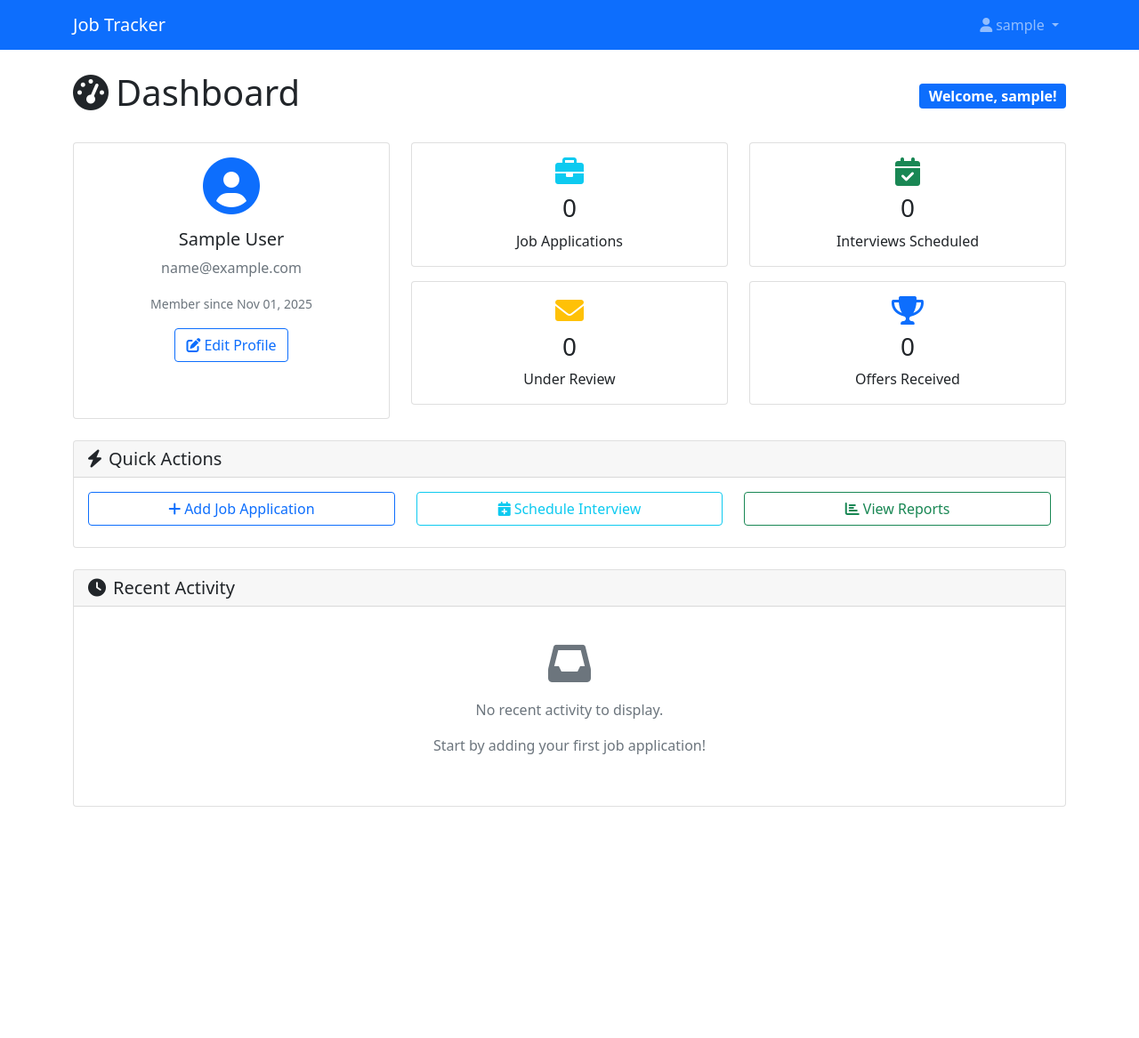
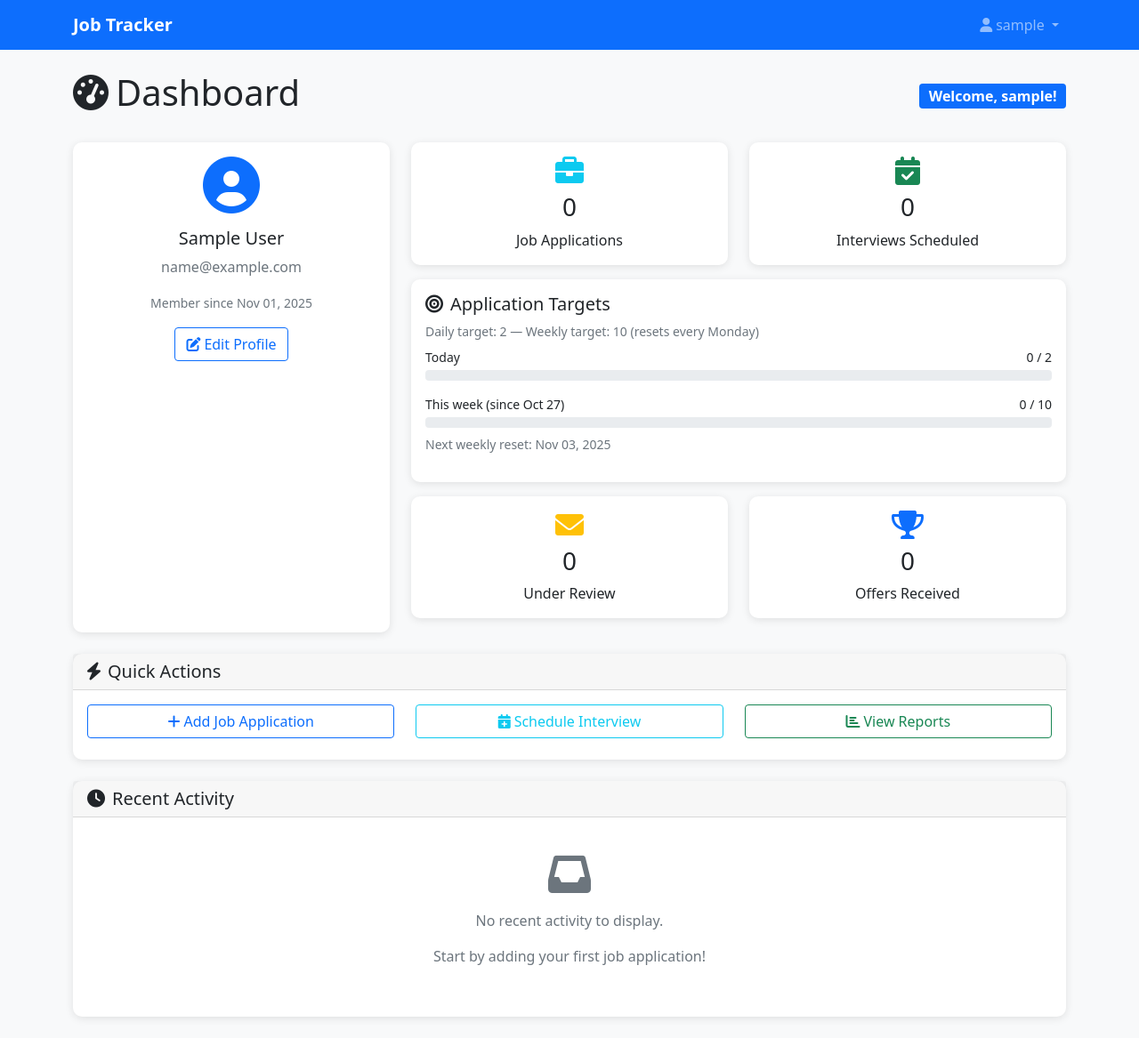
Before and after one commit to xGodai/Job-Search-Tracker, a Django app: page / in a window 1280 px wide. Shown: the whole page at 89% size. Before the commit the page ends 907 px from the top, so only its background shows below. Run offline with Django 5.2, Linux system fonts and the light colour scheme; the visitor is signed in with stand-in values (Sample User, id 1); data that the repository does not hold is empty.

Commit message:
Add application targets feature to dashboard and update settings for static files

```diff
--- a/apps/core/views.py
+++ b/apps/core/views.py
@@ -3,6 +3,7 @@ from django.http import HttpResponse
 from apps.users.forms import ProfileUpdateForm
 from apps.core.forms import JobApplicationForm
 from apps.core.models import JobApplication
+from datetime import date, timedelta
 from django.contrib import messages
 
 
@@ -73,6 +74,33 @@ def get_dashboard_context(request, profile_form, job_application_form, editing_a
         'offers_received': job_applications.filter(status='offer_received').count(),
         'under_review': job_applications.filter(status='under_review').count(),
     }
+    # Targets and progress calculations
+    # Default targets: 2 per day, 10 per week
+    DAILY_TARGET = 2
+    WEEKLY_TARGET = 10
+
+    today = date.today()
+    # Week start (Monday)
+    week_start = today - timedelta(days=today.weekday())
+
+    daily_count = job_applications.filter(application_date=today).count()
+    weekly_count = job_applications.filter(application_date__gte=week_start, application_date__lte=today).count()
+
+    def pct(count, target):
+        if target <= 0:
+            return 0
+        return min(100, int((count / target) * 100))
+
+    targets = {
+        'daily_target': DAILY_TARGET,
+        'weekly_target': WEEKLY_TARGET,
+        'daily_count': daily_count,
+        'weekly_count': weekly_count,
+        'daily_progress_pct': pct(daily_count, DAILY_TARGET),
+        'weekly_progress_pct': pct(weekly_count, WEEKLY_TARGET),
+        'week_start': week_start,
+        'next_reset': week_start + timedelta(days=7),
+    }
 
     return {
         'user': request.user,
@@ -80,6 +108,7 @@ def get_dashboard_context(request, profile_form, job_application_form, editing_a
         'job_application_form': job_application_form,
         'job_applications': job_applications[:5],  # Recent 5 applications
         'stats': stats,
+        'targets': targets,
         'is_dashboard': True,  # Flag to indicate dashboard mode
         'editing_application_id': editing_application_id,
     }
--- a/job_tracker/settings.py
+++ b/job_tracker/settings.py
@@ -124,6 +124,9 @@ STATIC_URL = 'static/'
 STATICFILES_DIRS = [
     BASE_DIR / 'static',
 ]
+# Directory where `collectstatic` will collect files for production.
+# We keep this separate from the repository (it's listed in .gitignore).
+STATIC_ROOT = BASE_DIR / 'staticfiles'
 
 # Default primary key field type
 # https://docs.djangoproject.com/en/5.2/ref/settings/#default-auto-field
--- /dev/null
+++ b/static/css/main.css
@@ -0,0 +1,64 @@
+/* Main custom styles for Job Search Tracker */
+
+/* Disable all animations and hover effects on cards - AGGRESSIVE OVERRIDE */
+* {
+    transition: none !important;
+    animation: none !important;
+}
+
+.card, .dashboard-card, .card-body, .card-header {
+    transition: none !important;
+    animation: none !important;
+    -webkit-transition: none !important;
+    -moz-transition: none !important;
+    -o-transition: none !important;
+    -ms-transition: none !important;
+}
+
+.card:hover, .dashboard-card:hover, .card-body:hover, .card-header:hover {
+    transform: none !important;
+    box-shadow: inherit !important;
+    transition: none !important;
+    scale: none !important;
+    translate: none !important;
+    animation: none !important;
+    -webkit-transform: none !important;
+    -moz-transform: none !important;
+    -o-transform: none !important;
+    -ms-transform: none !important;
+    filter: none !important;
+    opacity: inherit !important;
+}
+
+.navbar-brand {
+    font-weight: bold;
+}
+.main-content {
+    min-height: calc(100vh - 56px);
+    background-color: #f8f9fa;
+}
+.auth-container {
+    max-width: 400px;
+    margin: 2rem auto;
+    padding: 2rem;
+    background: white;
+    border-radius: 10px;
+    box-shadow: 0 0 20px rgba(0,0,0,0.1);
+}
+.dashboard-card {
+    border: none;
+    border-radius: 10px;
+    box-shadow: 0 2px 10px rgba(0,0,0,0.1);
+}
+.navbar .btn {
+    border-radius: 20px;
+    padding: 0.375rem 1rem;
+    margin: 0 0.25rem;
+}
+.navbar .btn-outline-light:hover {
+    background-color: rgba(255,255,255,0.1);
+    border-color: white;
+}
+.min-vh-75 {
+    min-height: 75vh;
+}
--- /dev/null
+++ b/static/js/main.js
@@ -0,0 +1,12 @@
+// Main custom JavaScript for Job Search Tracker
+// Add any custom JS here
+
+document.addEventListener('DOMContentLoaded', function() {
+    // Example: Dismiss alerts automatically after 5 seconds
+    const alerts = document.querySelectorAll('.alert');
+    alerts.forEach(function(alert) {
+        setTimeout(function() {
+            alert.classList.remove('show');
+        }, 5000);
+    });
+});
--- a/templates/users/dashboard_content.html
+++ b/templates/users/dashboard_content.html
@@ -49,6 +49,37 @@
                             <i class="fas fa-calendar-check fa-2x text-success mb-2"></i>
                             <h3 class="card-title">{{ stats.interviews_scheduled }}</h3>
                             <p class="card-text">Interviews Scheduled</p>
+                        </div>
+                    </div>
+                </div>
+                <!-- Targets Card -->
+                <div class="col-md-12 mb-3">
+                    <div class="card dashboard-card">
+                        <div class="card-body">
+                            <h5 class="card-title"><i class="fas fa-bullseye me-2"></i>Application Targets</h5>
+                            <p class="text-muted small mb-2">Daily target: {{ targets.daily_target }} — Weekly target: {{ targets.weekly_target }} (resets every Monday)</p>
+
+                            <div class="mb-3">
+                                <div class="d-flex justify-content-between">
+                                    <small>Today</small>
+                                    <small>{{ targets.daily_count }} / {{ targets.daily_target }}</small>
+                                </div>
+                                <div class="progress mt-1" style="height: 12px;">
+                                    <div class="progress-bar bg-success" role="progressbar" style="width: {{ targets.daily_progress_pct }}%;" aria-valuenow="{{ targets.daily_progress_pct }}" aria-valuemin="0" aria-valuemax="100"></div>
+                                </div>
+                            </div>
+
+                            <div>
+                                <div class="d-flex justify-content-between">
+                                    <small>This week (since {{ targets.week_start|date:"M d" }})</small>
+                                    <small>{{ targets.weekly_count }} / {{ targets.weekly_target }}</small>
+                                </div>
+                                <div class="progress mt-1" style="height: 12px;">
+                                    <div class="progress-bar bg-info" role="progressbar" style="width: {{ targets.weekly_progress_pct }}%;" aria-valuenow="{{ targets.weekly_progress_pct }}" aria-valuemin="0" aria-valuemax="100"></div>
+                                </div>
+                            </div>
+
+                            <p class="small text-muted mt-2">Next weekly reset: {{ targets.next_reset|date:"M d, Y" }}</p>
                         </div>
                     </div>
                 </div>
```
Also changed, not shown: 1 other file.
